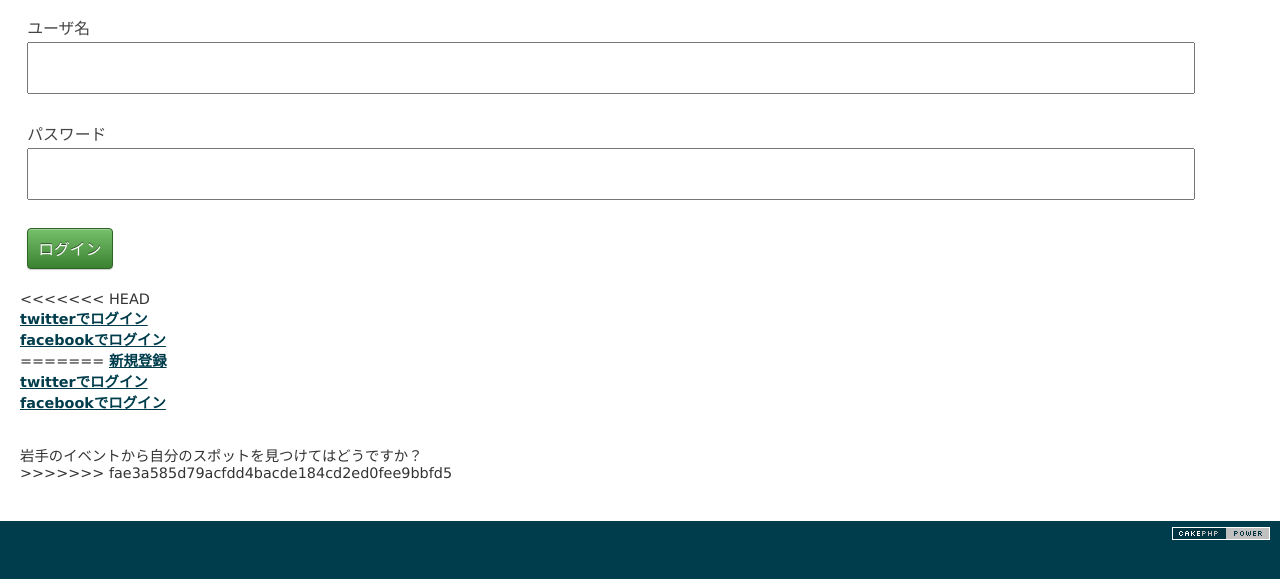
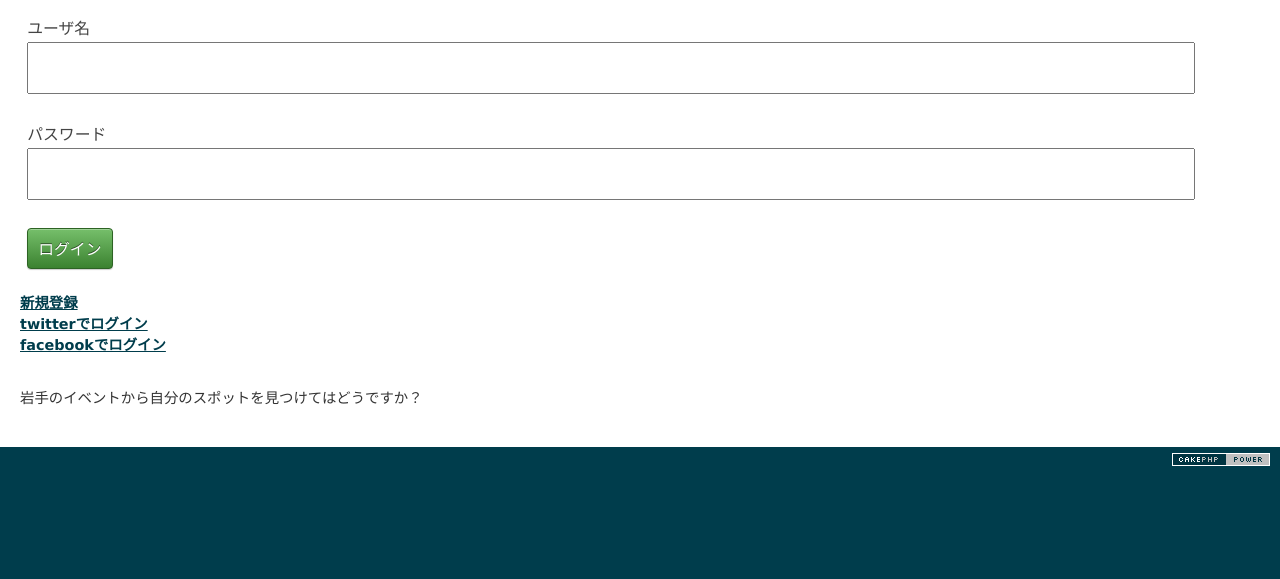
Before and after one commit to YukiTETSUKA/kokosupo, a CakePHP app: the page made by app/View/Kokosupos/login.ctp in a window 1280 px wide. Shown: the part 48-627 px from the top of the page. Run offline with PHP 8.4 and a stand-in for CakePHP, Linux system fonts and the light colour scheme; the template is opened without the code that fills it, so the values that code supplies are empty; form fields are guessed from the names that the template uses; some libraries are stand-ins or nearby versions.

Commit message:
Update login.php

```diff
--- a/app/View/Kokosupos/login.ctp
+++ b/app/View/Kokosupos/login.ctp
@@ -4,10 +4,6 @@
         echo $this->Form->input('password', array('label' => 'パスワード'));
     echo $this->Form->end('ログイン');
 ?>
-<<<<<<< HEAD
-<div class="twitter_login"><?php echo $this->Html->link(/*$this->Html->image('background/twitter_01.png')*/'twitterでログイン' , array('action' => 'twitter_login' ), array('escape' => false)); ?><br /></div>
-<div class="facebook_login"><?php echo $this->Html->link(/*$this->Html->image('background/facebook_01.jpg')*/'facebookでログイン', array('action' => 'facebook_login'), array('escape' => false)); ?><br /></div>
-=======
 <?php echo $this->Html->link('新規登録', array('action' => 'sign_up')); ?>
 <div class="twitter_login"><?php echo $this->Html->link(/*$this->Html->image('background/twitter_01.png')*/'twitterでログイン' , array('action' => 'twitter_login' ), array('escape' => false)); ?><br /></div>
 <div class="facebook_login"><?php echo $this->Html->link(/*$this->Html->image('background/facebook_01.jpg')*/'facebookでログイン', array('controller' => 'Fbconnects', 'action' => 'facebook'), array('escape' => false)); ?><br /></div>
@@ -18,4 +14,3 @@ foreach($api['Items'] as $event){
     echo $this->Html->link($event['Title'], $event['Url']) . '<br />';
 }
 ?>
->>>>>>> fae3a585d79acfdd4bacde184cd2ed0fee9bbfd5
```
